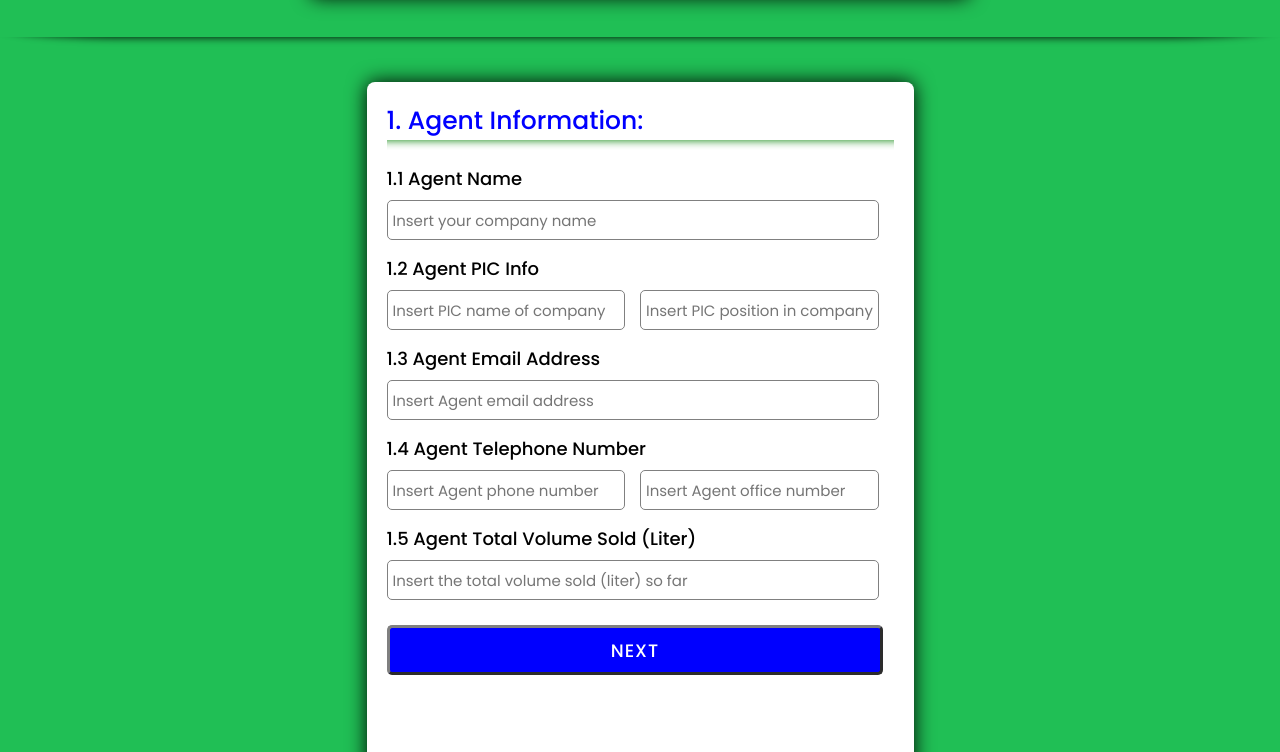
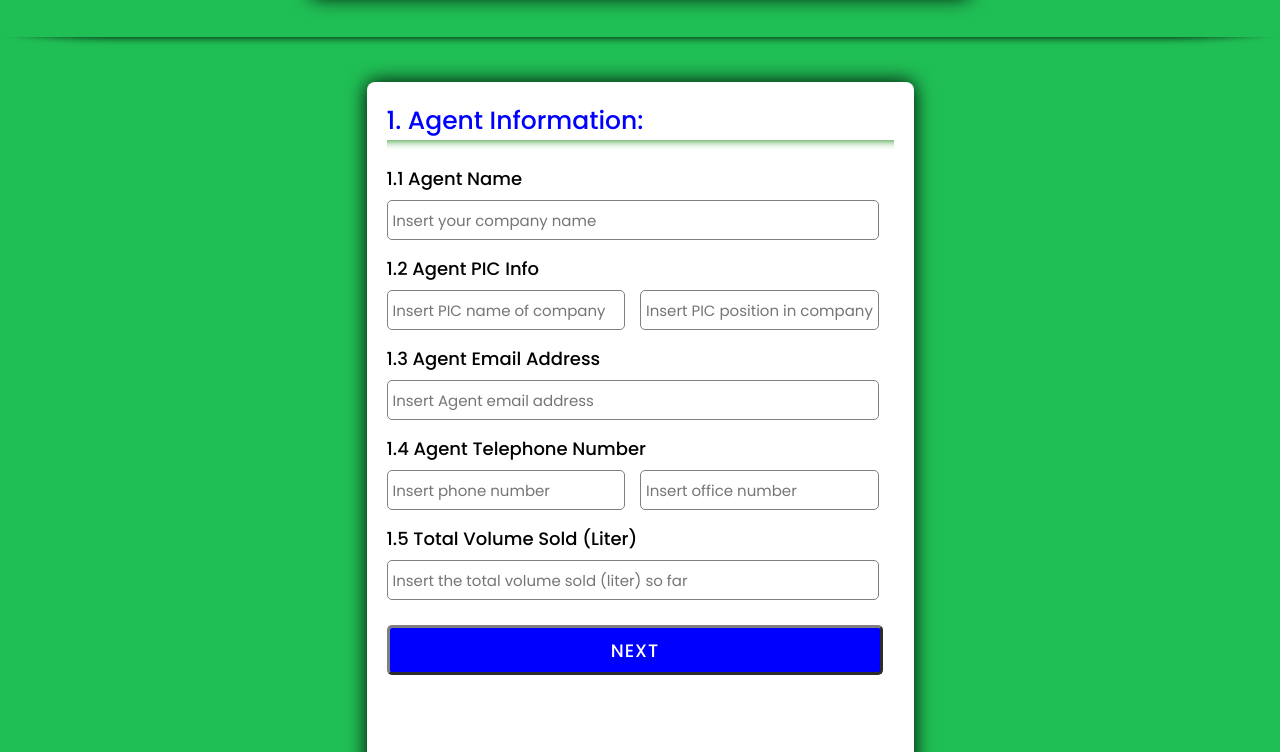
Before and after one commit to eurocircuit/eurocircuit.github.io, a plain HTML site: page index.html in a window 1280 px wide. Shown: the part 461-1213 px from the top of the page. Drawn offline with Linux system fonts and the light colour scheme.

Commit message:
Update index.html

```diff
--- a/index.html
+++ b/index.html
@@ -87,12 +87,12 @@ Terminated Client</p>
 <div class="field">
                 <div class="label">
 1.4 Agent Telephone Number</div>
-    <input type="tel" name="1.4 Agent Telephone Number (Phone)" placeholder="Insert Agent phone number" required><!-- entry.1068967873 -->
-    <input type="tel" name="1.4 Agent Telephone Number (Office)" placeholder="Insert Agent office number" required><!-- entry.301921407 -->
+    <input type="tel" name="1.4 Agent Telephone Number (Phone)" placeholder="Insert phone number" required><!-- entry.1068967873 -->
+    <input type="tel" name="1.4 Agent Telephone Number (Office)" placeholder="Insert office number"><!-- entry.301921407 -->
                 </div>
 <div class="field">
                 <div class="label">
-1.5 Agent Total Volume Sold (Liter)</div>
+1.5 Total Volume Sold (Liter)</div>
     <input type="number" name="1.5 Agent Total Volume Sold (Liter)" placeholder="Insert the total volume sold (liter) so far" min="10" required><!-- entry.655272901 -->
                 </div>
 <div class="fieldbutton">
@@ -236,7 +236,7 @@ Terminated Client</p>
 <hr class="line">
 <div class="fieldterminated">
 <div class="label">
-4.1 List of Terminated Clients (if any)</div>
+4.1 List of Terminated Clients</div>
 <p>Insert the clients that are no longer penetrating and its reason (Leave blank if not relevant)</p>
 <!-- entry.657729347 --><textarea name="4.1 List of Terminated Clients (if any" rows="4">
 4.1.1. Client Name:
```
